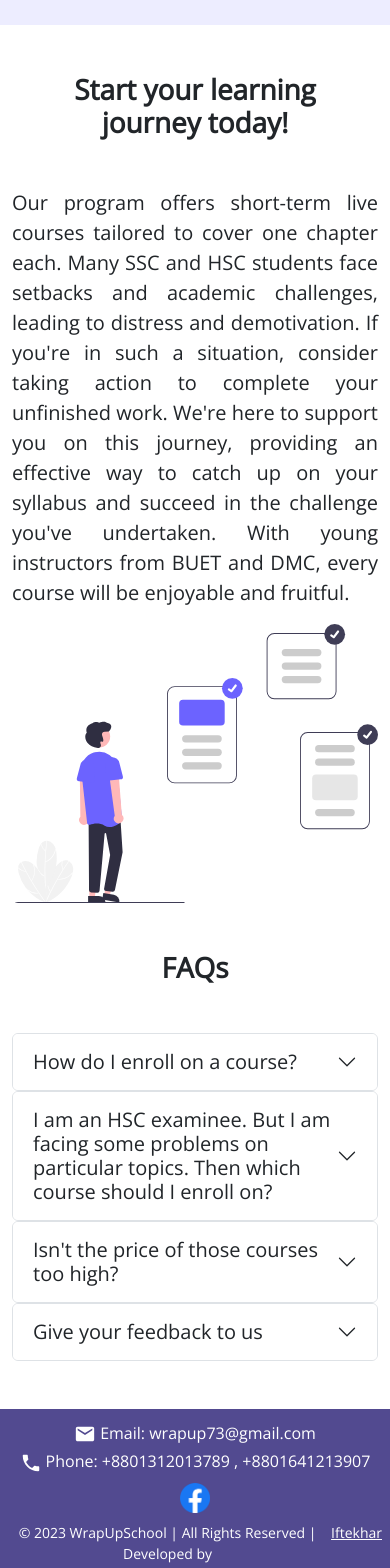
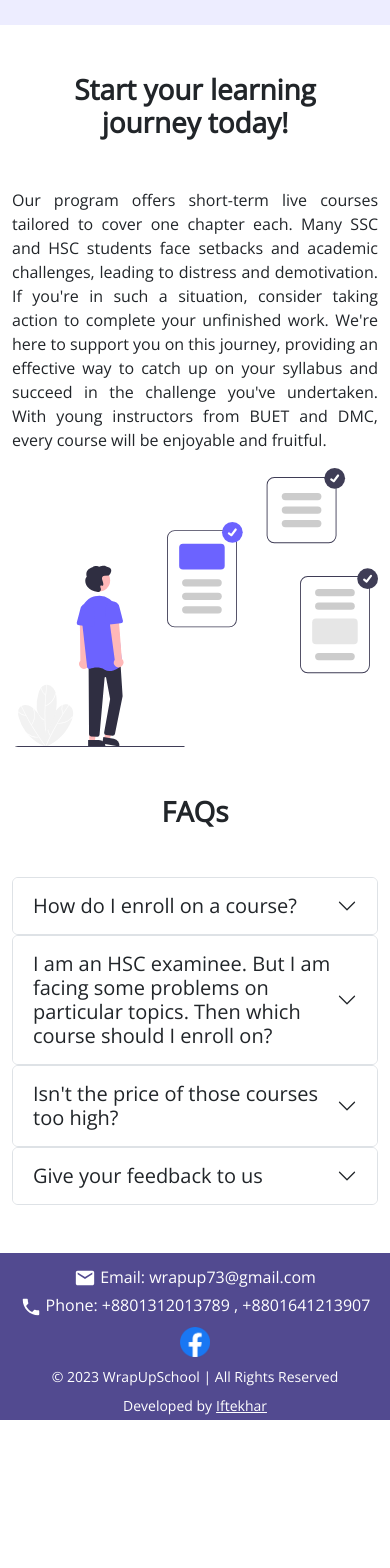
Before and after one commit to Iftekhar-Ifat/wrap-up, a Next.js app: page / in a window 390 px wide. Shown: the part 2179-3747 px from the top of the page. After the commit the page ends 3599 px from the top, so only its background shows below. Built offline with nearby package versions, Linux system fonts and the light colour scheme; no server answers.

Commit message:
fixed some styling

```diff
--- a/components/HomePageComponent/Footer.js
+++ b/components/HomePageComponent/Footer.js
@@ -32,7 +32,10 @@ const Footer = () => {
                     </div>
                 </div>
                 <small className="d-flex justify-content-center text-white mt-1 pb-1">
-                    © 2023 WrapUpSchool | All Rights Reserved | Developed by
+                    © 2023 WrapUpSchool | All Rights Reserved
+                </small>
+                <small className="d-flex justify-content-center text-white mt-1 pb-1">
+                    Developed by
                     <Link
                         className="ms-1"
                         href="https://iftekhar.vercel.app/"
--- a/components/HomePageComponent/ServiceSection.js
+++ b/components/HomePageComponent/ServiceSection.js
@@ -159,9 +159,9 @@ const ServiceSection = () => {
                     Start your learning <br />
                     journey today!
                 </h3>
-                <div className="row">
+                <div className="row align-items-center">
                     <div className="col-md-6">
-                        <p className="lead" style={{ textAlign: 'justify' }}>
+                        <p style={{ textAlign: 'justify' }}>
                             Our program offers short-term live courses tailored
                             to cover one chapter each. Many SSC and HSC students
                             face setbacks and academic challenges, leading to
--- a/components/HomePageComponent/Teachers.js
+++ b/components/HomePageComponent/Teachers.js
@@ -9,17 +9,17 @@ const Teachers = props => {
             <div className={`${styles.teacher_card} d-flex py-4`}>
                 <div className="d-flex justify-content-center">
                     <Image
-                        className="p-1"
+                        className="m-1"
                         src={img}
                         style={{ borderRadius: '100px' }}
-                        alt=""
+                        alt="teacher-img"
                         width="210"
                         height="210"
                     />
                 </div>
                 <div className="p-3">
                     <p className="fs-3 fw-bold">{name}</p>
-                    <p>{dept}</p>
+                    <p className="mb-0">{dept}</p>
                     <p>{institute}</p>
                     <a
                         className={`${styles.prof_btn}`}
--- a/styles/HomePage/Service.module.css
+++ b/styles/HomePage/Service.module.css
@@ -31,9 +31,8 @@
 
 .teacher_card {
     width: 568px;
-    height: 293px;
-    box-shadow: rgba(149, 157, 165, 0.2) 0px 8px 24px;
-    box-shadow: rgba(0, 0, 0, 0.1) 0px 4px 12px;
+    height: auto;
+    box-shadow: rgba(82, 84, 87, 0.2) 0px 8px 24px;
     margin: 5%;
     padding: 2%;
 }
@@ -89,7 +88,7 @@
 @media screen and (max-width: 500px) {
     .teacher_card {
         flex-direction: column;
-        height: 530px;
+        height: auto;
         width: 280px;
     }
     .flexxx {
```
